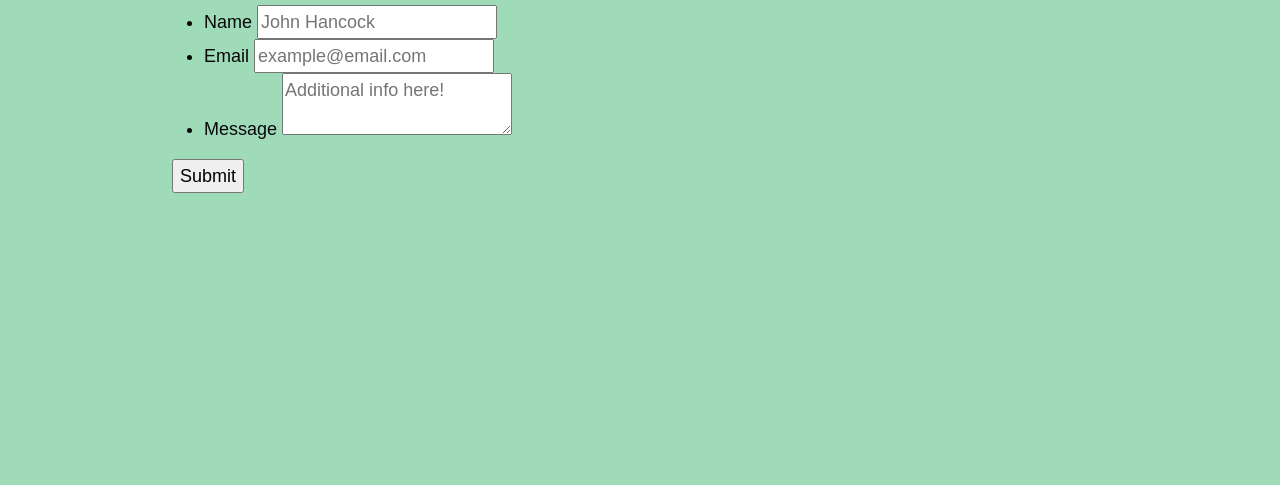
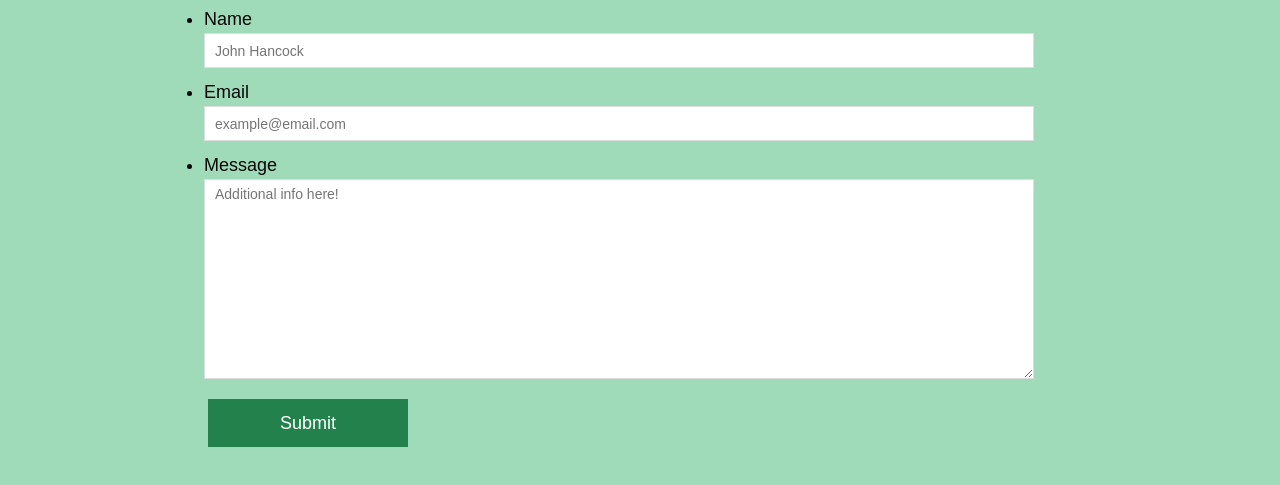
Before and after one commit to bigc10theboi/responsive_portfolio, a plain HTML site: page contact.html in a window 1280 px wide. Shown: the part 137-622 px from the top of the page. Drawn offline with nearby package versions, Linux system fonts and the light colour scheme.

Commit message:
Added format to index img and the contact page

```diff
--- a/assets/style.css
+++ b/assets/style.css
@@ -38,11 +38,63 @@ h1 {
     color: white;
 }
 
+.author-image {
+    float: left;
+    width: 200px;
+    height: auto;
+    margin-top: 10px;
+    margin-right: 25px;
+}
+
 #imgtag {
     font-size: small;
     font-style: italic;
     color: black;
 }
+
+#contact-form ul {
+    margin-bottom: 20px;
+  }
+
+  #contact-form li {
+    margin-bottom: 10px;
+  }
+
+  label,
+  input[type=text],
+  input[type=email],
+  textarea {
+    display: block;
+    width: 100%;
+  }
+
+  input[type=text],
+  input[type=email],
+  textarea {
+    height: 35px;
+    padding: 0 10px;
+    font-size: 14px;
+    border: 1px solid #dddddd;
+    width: 830px;
+    align: center;
+  }
+
+  textarea {
+    height: 200px;
+  }
+
+  input[type=submit] {
+    padding: 10px 30px;
+    font-size: 18px;
+    color: white;
+    cursor: pointer;
+    background: rgb(35, 129, 76);
+    border: 0 none;
+    width:200px;
+    align: left;
+    margin-left:36px;
+
+  }
 
 @media screen and (max-width: 992px) {
 
```
Also changed, not shown: index.html (+1 -1 lines), 1 other file.
